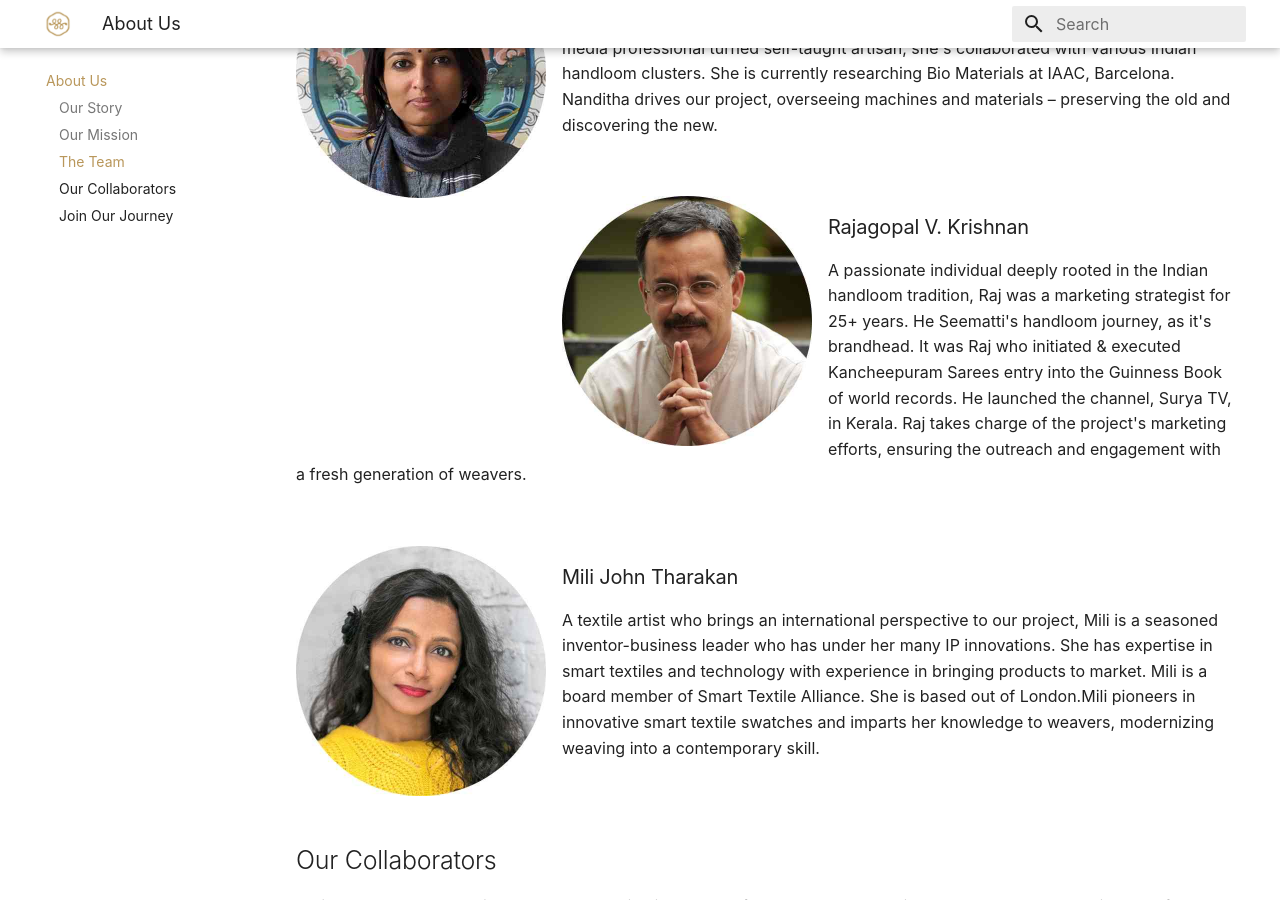
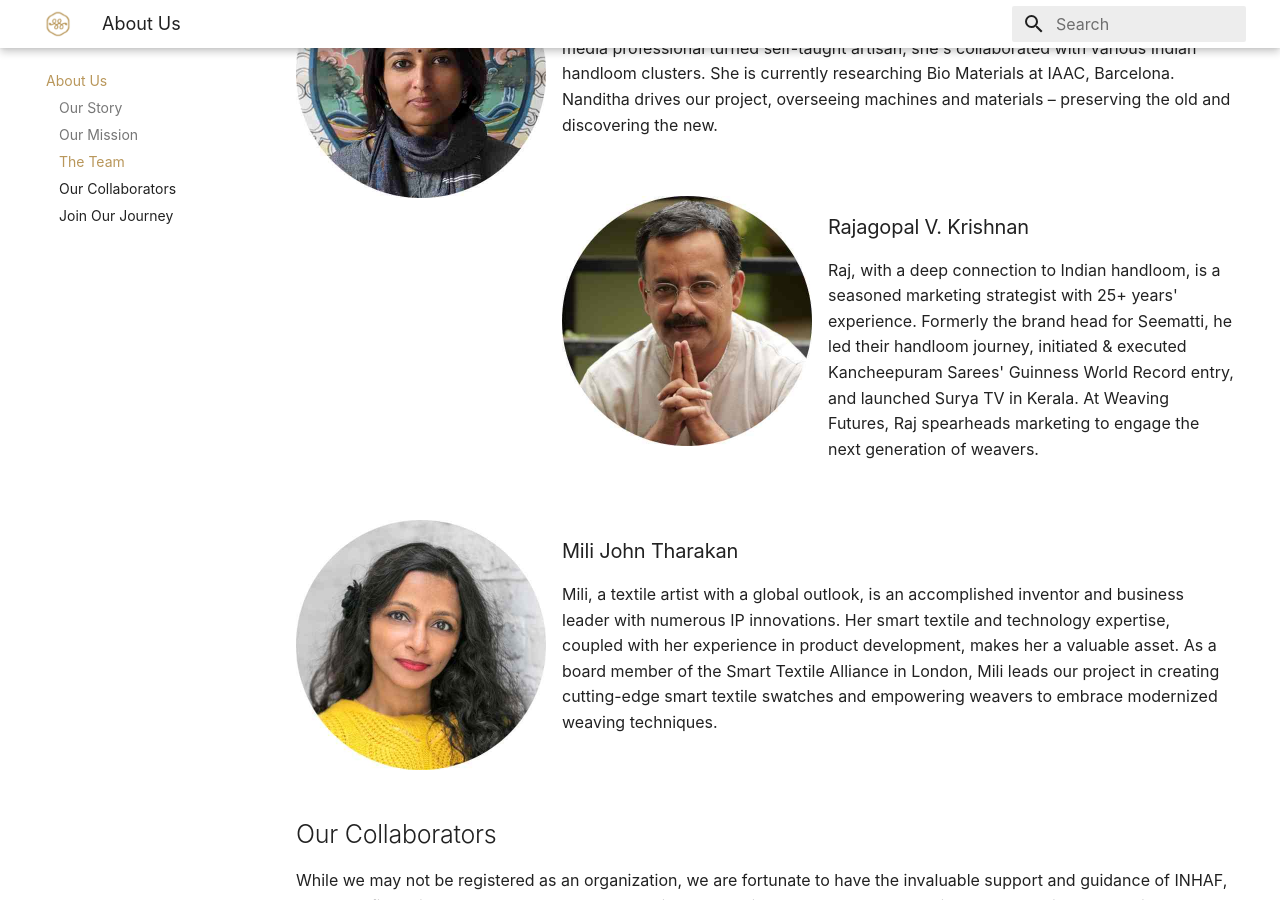
Before and after one commit to weavingfutures/weavingfutures.github.io, an MkDocs documentation site: the page built from docs/about/about.md, in a window 1280 px wide and 900 px high, scrolled down 851 px. Built offline with MkDocs 1.6.1 and Material for MkDocs 9.7.7, drawn with Linux system fonts in a browser that asks for light colours; some web fonts are replaced.

Commit message:
Update about.md

```diff
--- a/docs/about/about.md
+++ b/docs/about/about.md
@@ -18,11 +18,11 @@
 <p></br></p>
 <p><img align="left" alt="Rajagopal" src="../../images/about/raj.jpg" width="250" /></p>
 <h3>Rajagopal V. Krishnan</h3>
-<p>A passionate individual deeply rooted in the Indian handloom tradition, Raj was a marketing strategist for 25+ years. He Seematti's handloom journey, as it's brandhead. It was Raj who initiated & executed Kancheepuram Sarees entry into the Guinness Book of world records. He launched the channel, Surya TV, in Kerala. Raj takes charge of the project's marketing efforts, ensuring the outreach and engagement with a fresh generation of weavers.</p>
+<p>Raj, with a deep connection to Indian handloom, is a seasoned marketing strategist with 25+ years' experience. Formerly the brand head for Seematti, he led their handloom journey, initiated & executed Kancheepuram Sarees' Guinness World Record entry, and launched Surya TV in Kerala. At Weaving Futures, Raj spearheads marketing to engage the next generation of weavers.</p>
 <p></br></p>
 <p><img align="left" alt="Mili" src="../../images/about/mili.jpg" width="250" /></p>
 <h3>Mili John Tharakan</h3>
-<p>A textile artist who brings an international perspective to our project, Mili is a seasoned inventor-business leader who has under her many IP innovations. She has expertise in smart textiles and technology with experience in bringing products to market. Mili is a board member of Smart Textile Alliance. She is based out of London.Mili pioneers in innovative smart textile swatches and imparts her knowledge to weavers, modernizing weaving into a contemporary skill.</p>
+<p>Mili, a textile artist with a global outlook, is an accomplished inventor and business leader with numerous IP innovations. Her smart textile and technology expertise, coupled with her experience in product development, makes her a valuable asset. As a board member of the Smart Textile Alliance in London, Mili leads our project in creating cutting-edge smart textile swatches and empowering weavers to embrace modernized weaving techniques.</p>
 <p></br></p>
 
 ## Our Collaborators
```
